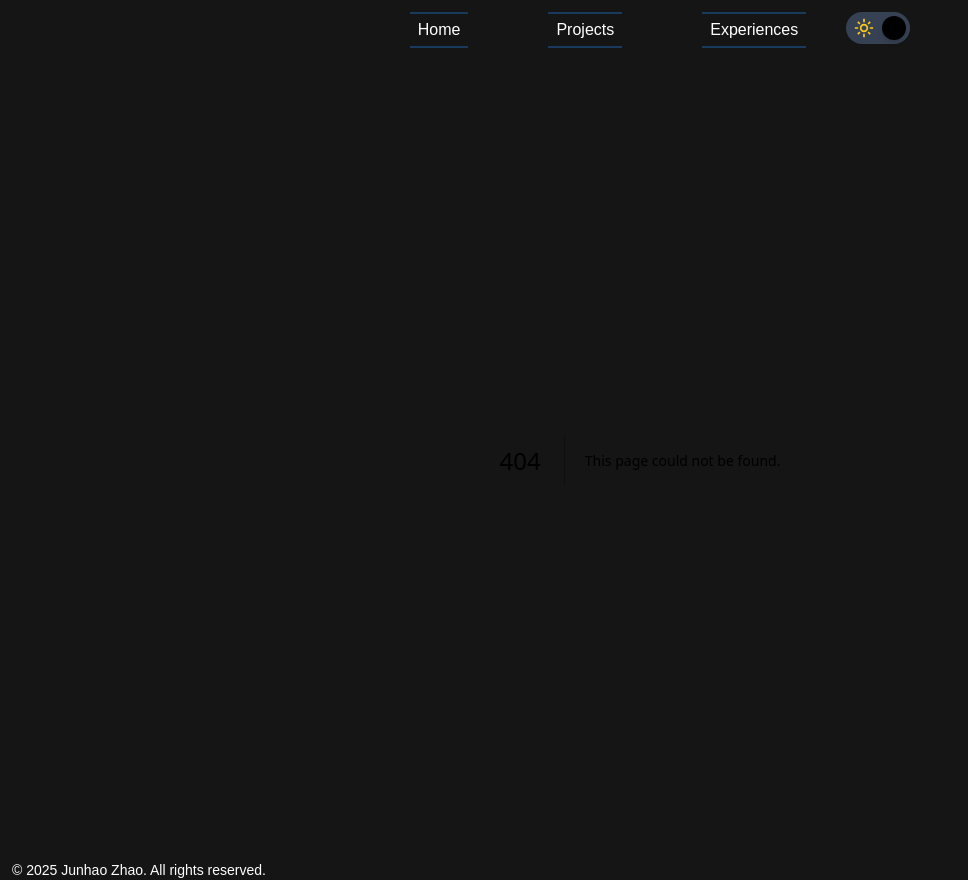
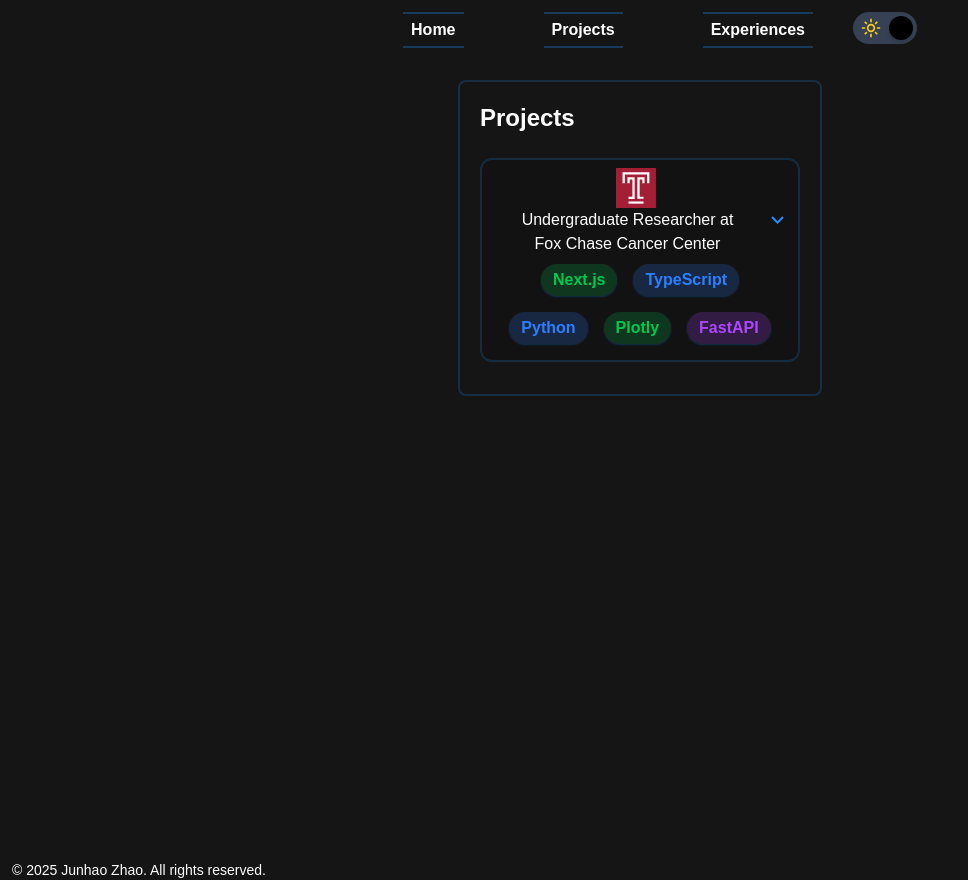
Before and after one commit to jzhao234/JunhaoZhao_Portfolio, a Next.js app: page /projects in a window 1280 px wide. Before the commit this address had no page. Shown: the whole page, without its empty margins (0-968 px from the left). Built offline with nearby package versions, Linux system fonts and the light colour scheme.

Commit message:
modified home page, added projects page with placeholder project, modified formatting for projectsItem, modified navbar a bit.

```diff
--- a/src/app/page.tsx
+++ b/src/app/page.tsx
@@ -1,8 +1,8 @@
 import Image from "next/image";
 
 import ProfileCard from "../components/Profile/ProfileCard";
-import ExperienceCard from "../components/Experience/ExperienceCard";
-import SkillsCard from "../components/Skills/SkillsCard"
+import SkillsCard from "../components/Skills/SkillsCard";
+import EducationCard from "../components/Education/EducationCard";
 
 export default function Home() {
 
@@ -12,7 +12,7 @@ export default function Home() {
         <div className="flex flex-col">
           <ProfileCard/>
           <div className="hidden [@media(min-width:1119px)]:block">
-            <ExperienceCard/>
+            <EducationCard/>
           </div>
         </div>
         <SkillsCard/>
--- /dev/null
+++ b/src/app/projects/page.tsx
@@ -0,0 +1,29 @@
+"use client";
+import Image from "next/image";
+
+import ProjectItem from "../../components/Project/ProjectItem";
+
+export default function ProjectsPage() {
+
+  return (
+    <div className="max-w-[95vw] mx-auto mt-5 p-5 border-2 border-[#1E90FF]/20 rounded-lg bg-white text-black dark:bg-[#151516] dark:text-white flex flex-col justify-center">
+      <h1 className="text-2xl mb-3 font-bold"> Projects </h1>
+      <div>
+        {/* Experience */}
+        <ProjectItem
+        logo={<Image src = "/logo/Temple-Logo-T-Header.svg" alt = "Temple"width={50} height={50} />}
+        title="Undergraduate Researcher at Fox Chase Cancer Center"
+        location="Philadelphia, PA"
+        date="MAY 2025 - Current"
+        description1={<>- Built a full-stack web application using <span className="text-green-500 font-semibold">Next.js</span>, <span className="text-green-500 font-semibold">Tailwind CSS</span>, and <span className="text-purple-500 font-semibold">FastAPI</span> to calculate and visualize drug synergies using interactive data visualizations for cancer treatment research</>}
+        description2={"- Helped refine drug synergy models by contributing code, analyzing outputs, and proposing algorithmic improvements based on outputs using experimental data from research team"}
+        description3={"- Provided technical insights in journal talks and weekly lab meetings to improve research outcomes"}
+        skills={["Next.js", "TypeScript", "Python", "Plotly", "FastAPI"]}
+        sections={["Frontend", "Language", "Language", "Frontend", "Backend"]}
+
+        />
+
+      </div>
+    </div>
+  );
+}
--- a/src/components/Experience/ExperienceCard.tsx
+++ b/src/components/Archive/ExperienceCard.tsx
@@ -1,6 +1,6 @@
 "use client";
 import Image from "next/image";
-import ExperienceItem from "./ExperienceItem";
+import ExperienceItem from "../Experience/ExperienceItem";
 
 export default function ExperienceCard(){
     return(
--- a/src/components/Education/EducationCard.tsx
+++ b/src/components/Education/EducationCard.tsx
@@ -3,9 +3,9 @@
 import Image from "next/image";
 import EducationItem from "./EducationItem"
 
-export default function ExperienceCard(){
+export default function EducationCard(){
     return(
-        <div className = "m-10 p-3 border-2 border-[#1E90FF]/10 rounded-lg text-black bg-white dark:text-white dark:bg-[#151516]">
+        <div className = "m-10 p-3 border-2 border-[#1E90FF]/20 rounded-lg text-black bg-white dark:text-white dark:bg-[#151516]">
             <div>
               <h2 className = "font-medium text-lg"> Education </h2>
             </div>
--- a/src/components/Education/EducationItem.tsx
+++ b/src/components/Education/EducationItem.tsx
@@ -26,7 +26,7 @@ export default function ExperienceItem({logo, name, location, date, ...rest}: Ex
   }
 
   return(
-    <div ref={parentRef} onClick={toggleDropdown} className = "m-2 p-2 text-black bg-white dark:text-white dark:bg-[#131213] rounded-xl shadow-xs shadow-[#1E90FF]/25 flex-col cursor-pointer">
+    <div ref={parentRef} onClick={toggleDropdown} className = "m-2 p-2 text-black bg-white dark:text-white dark:bg-[#131213] rounded-xl border-2 border-[#1E90FF]/20 flex-col cursor-pointer">
       <div className = "flex justify-between items-center space-x-8">
         <div className = "flex items-center space-x-2 px-1">
           <div className = "w-10 h-10 mr-3">
--- a/src/components/Layout/Navbar.tsx
+++ b/src/components/Layout/Navbar.tsx
@@ -8,9 +8,9 @@ const Navbar: React.FC = () => {
     return(
       <nav className = "flex sticky top-0 text-black bg-white dark:text-white dark:bg-[#151516] px-10 w-full py-3 justify-left">
         <div className = "flex justify-center w-full">
-            <Link href="/" className="hover:text-[#1E90FF] border-y-2 border-[#1E90FF]/30 px-2 py-1 mx-2 sm:mx-10"> Home </Link>
-            <Link href="/projects" className="hover:text-[#1E90FF] border-y-2 border-[#1E90FF]/30 px-2 py-1 mx-2 sm:mx-10"> Projects </Link>
-            <Link href="/experiences" className="hover:text-[#1E90FF] border-y-2 border-[#1E90FF]/30 px-2 py-1 mx-2 sm:mx-10"> Experiences </Link>
+            <Link href="/" className="hover:text-[#1E90FF] border-y-2 border-[#1E90FF]/30 px-2 py-1 mx-2 sm:mx-10 font-semibold"> Home </Link>
+            <Link href="/projects" className="hover:text-[#1E90FF] border-y-2 border-[#1E90FF]/30 px-2 py-1 mx-2 sm:mx-10 font-semibold"> Projects </Link>
+            <Link href="/experiences" className="hover:text-[#1E90FF] border-y-2 border-[#1E90FF]/30 px-2 py-1 mx-2 sm:mx-10 font-semibold"> Experiences </Link>
             <DarkModeToggle/>
         </div>
       </nav>
--- /dev/null
+++ b/src/components/Project/ProjectItem.tsx
@@ -0,0 +1,81 @@
+"use client";
+import {useState, useRef, useEffect, ReactNode} from "react";
+
+import SkillsItem from "../Skills/SkillsItem";
+
+type ProjectItemProps = {
+    logo: ReactNode;
+    title: string;
+    location: string;
+    date: string;
+    description1?: React.ReactNode;
+    description2?: React.ReactNode;
+    description3?: React.ReactNode;
+    description4?: React.ReactNode;
+    skills?: string[];
+    sections?: string[];
+}
+
+export default function ProjectItem({logo, title, location, date, description1, description2, description3, description4, skills, sections}: ProjectItemProps){
+
+    const [isOpen, setIsOpen] = useState(false);
+    const [parentWidth, setParentWidth] = useState(0);
+    const parentRef = useRef(null);
+
+    useEffect(() => {
+        if (parentRef.current){
+            setParentWidth(parentRef.current.offsetWidth);
+        }
+    }, []);
+
+    const toggleDropdown = () => {
+        setIsOpen((prev) => !prev);
+    };
+
+    function createSkillBubbles () {
+        if (!skills || !sections) return null;
+        return skills.map((skill, i) => (
+            <SkillsItem
+            key={i}
+            name={skill}
+            section={sections[i]}
+            />
+        ));
+    }
+
+
+
+    return(
+        <div ref={parentRef} onClick={toggleDropdown} className = "w-80 flex-col cursor-pointer my-3 p-2 text-black bg-white dark:text-white dark:bg-[#131213] border-2 border-[#1E90FF]/20 rounded-xl" >
+            <div className = "flex flex-col justify-between items-center">
+                <div className = "flex-shrink-0 w-10 h-10 ml-1 mr-3">
+                    {logo}
+                </div>
+                <div className="flex">
+                    <div className = "flex flex-col">
+                        <p className = "font-medium text-center">{title}</p>
+                    </div>
+                    <div className = "flex justify-end text-[#1E90FF]">
+                        <svg xmlns="http://www.w3.org/2000/svg" height="25px" viewBox="0 -960 960 960" width="25px" fill="currentColor" className = {`transform transition-transform duration-300 ${isOpen ? "rotate-180" : ""}`}>
+                            <path d="M480-344 240-584l56-56 184 184 184-184 56 56-240 240Z"/>
+                        </svg>
+                    </div>
+                </div>
+            </div>
+            {!isOpen&&(
+                <div className="flex flex-wrap justify-center">
+                    {createSkillBubbles()}
+                </div>
+            )}
+            {isOpen && (
+                <div className = "px-2 pr-4 py-3" style = {{width: parentWidth}}>
+                    <p className="pb-1 mr-1">{description1}</p>
+                    <p className="pb-1 mr-1">{description2}</p>
+                    <p className="pb-1 mr-1">{description3}</p>
+                    <p className="mr-1">{description4}</p>
+                </div>
+            )}
+
+        </div>
+    );
+}
--- a/src/components/Projects.tsx
+++ /dev/null
@@ -1,39 +0,0 @@
-"use client";
-
-export default function Projects({photo, title, description, ...rest}){
-    return(
-    <div className="flex-col">
-        <div>
-            {photo}
-        </div>
-        <div>
-            <div>
-                {title}
-            </div>
-            <div>
-                {description}
-            </div>
-            <div>
-                {rest.technology1}
-                {rest.technology2}
-                {rest.technology3}
-                {rest.technology4}
-                {rest.technology5}
-                {rest.technology6}
-                {rest.technology7}
-                {rest.technology8}
-                {rest.technology9}
-                {rest.technology10}
-            </div>
-        </div>
-        <div>
-            <button>
-                demo
-            </button>
-            <button>
-                git repository
-            </button>
-        </div>
-    </div>
-    );
-}
```
